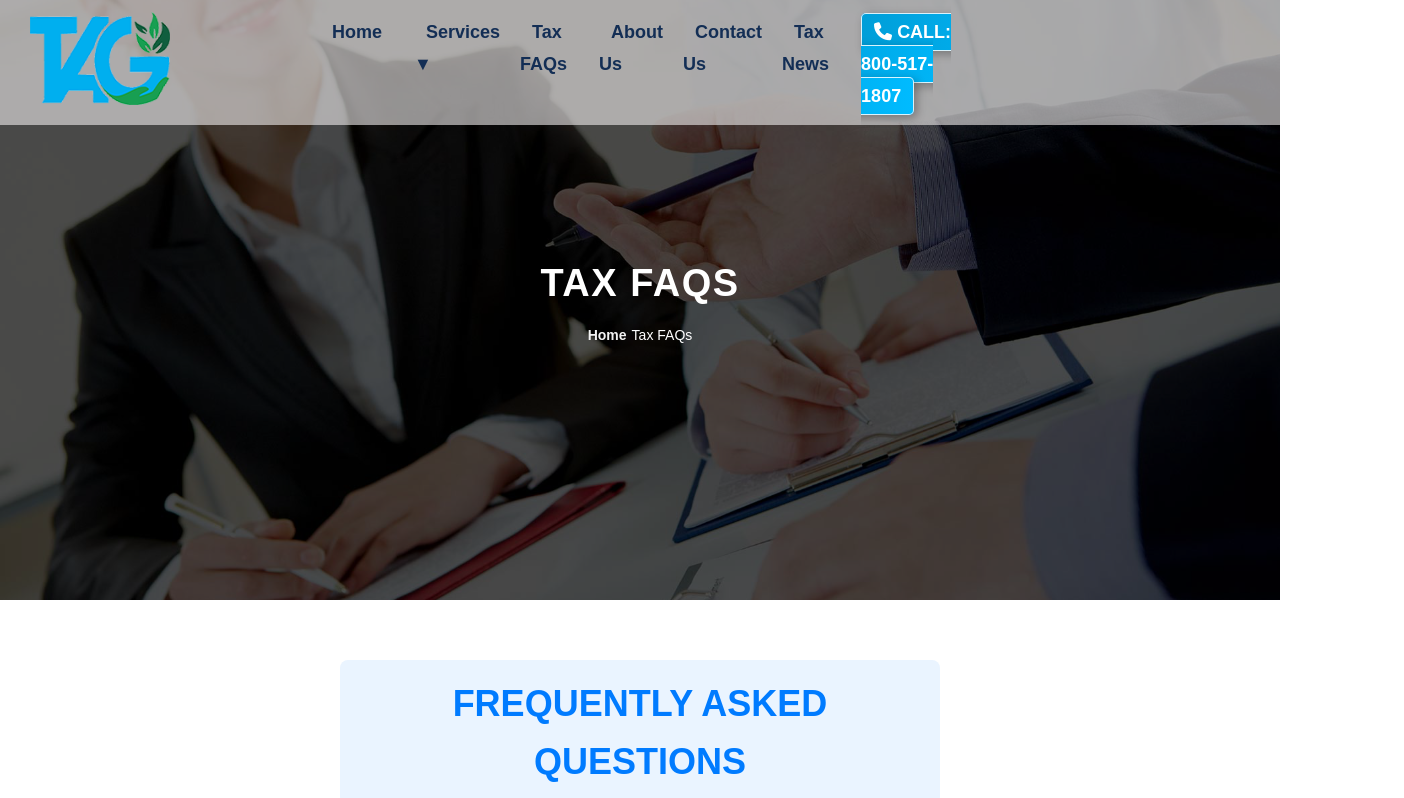
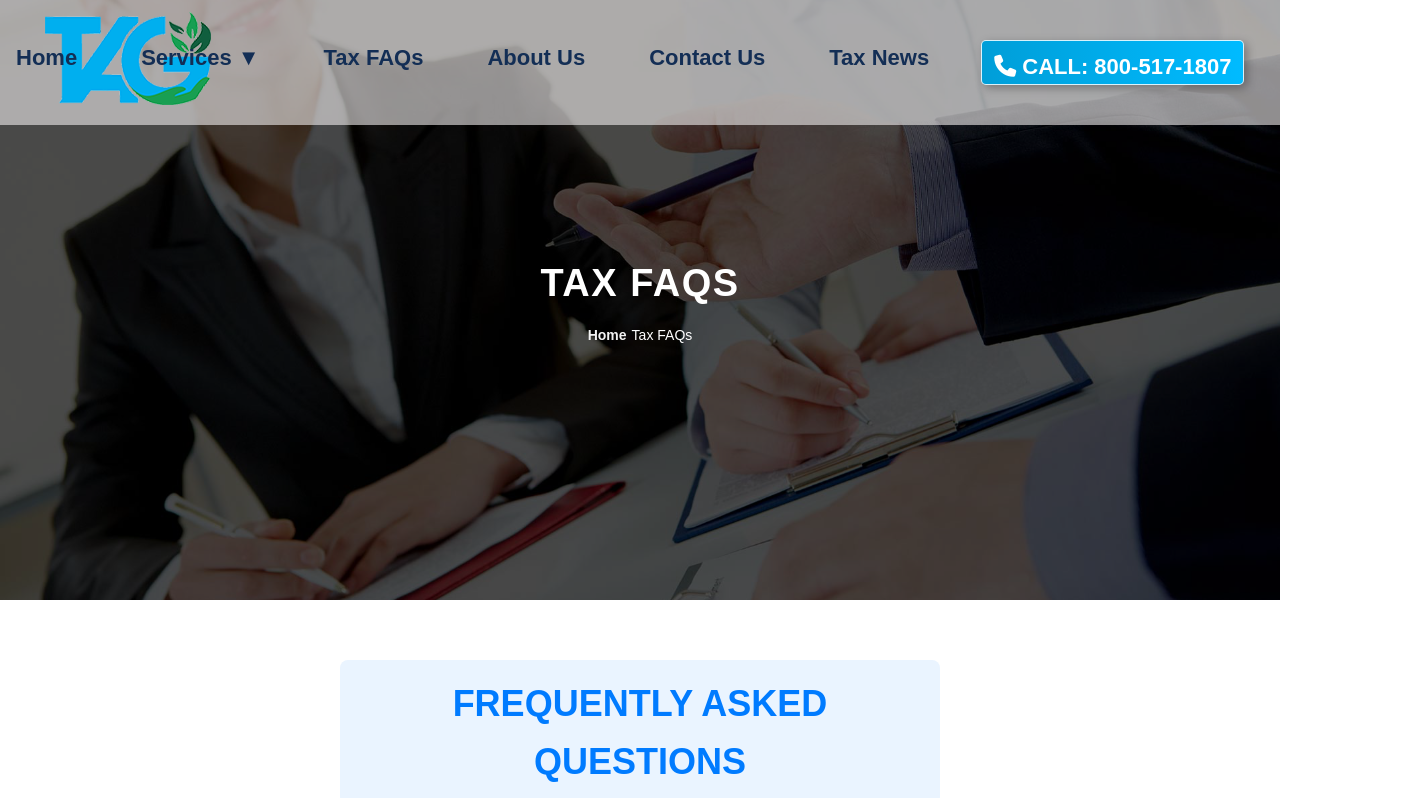
Before and after one commit to mickeygray/taxadvocategroup, a React (Create React App) app in the folder client/: page /tax-faqs in a window 1280 px wide. Shown: the top 798 px of the page, 1404 px wide, since content can reach past the window. Built offline with nearby package versions, Linux system fonts and the light colour scheme.

Commit message:
nav logo fix

```diff
--- a/client/public/index.html
+++ b/client/public/index.html
@@ -11,7 +11,7 @@
     />
     <meta
       name="keywords"
-      content="Amity Tax, Amity One Tax, Tax Relief Services, IRS Tax Help, Tax Resolution, Tax Preparation, Offer in Compromise, Wage Garnishment Relief"
+      content="Tax Advocate, Tax Group, Tax Relief Services, IRS Tax Help, Tax Resolution, Tax Preparation, Offer in Compromise, Wage Garnishment Relief"
     />
     <meta name="author" content="Tax Advocate Group" />
     <meta name="robots" content="index, follow" />
@@ -45,10 +45,10 @@
       content="Struggling with IRS debt? Tax Advocate Group provides expert guidance, relief solutions, and financial support for individuals and businesses alike."
     />
     <meta name="twitter:image" content="%PUBLIC_URL%/images/twitter-card.png" />
-    <meta name="twitter:site" content="@AmityTaxGroup" />
+    <meta name="twitter:site" content="@taxadvocategroup" />
 
     <!-- Canonical Tag -->
-    <link rel="canonical" href="https://www.amitytaxgroup.com" />
+    <link rel="canonical" href="https://www.taxadvocategroup.com" />
 
     <!-- Structured Data (JSON-LD) for SEO -->
     <script type="application/ld+json">
@@ -56,8 +56,8 @@
         "@context": "https://schema.org",
         "@type": "LocalBusiness",
         "name": "Tax Advocate Group",
-        "url": "https://www.amitytaxgroup.com",
-        "logo": "https://www.amitytaxgroup.com/images/logo.png",
+        "url": "https://www.taxadvocategroup.com",
+        "logo": "https://www.taxadvocategroup.com/images/logo-wynn-final.png",
 
         "contactPoint": {
           "@type": "ContactPoint",
--- a/client/src/App.css
+++ b/client/src/App.css
@@ -154,7 +154,7 @@ body {
 }
 
 .testimonial-card {
-  background: #fff;
+  background: #999;
   padding: 20px;
   border-radius: 8px;
   box-shadow: 0 4px 8px rgba(0, 0, 0, 0.1);
@@ -163,7 +163,6 @@ body {
 
 .testimonial-card p {
   font-size: 16px;
-
   color: #555;
 }
 
@@ -241,15 +240,16 @@ body {
 /* Desktop Navigation */
 .nav-menu {
   display: flex;
+  width: 1400px;
   position: absolute;
-  left: 50%;
+  left: 55%;
   transform: translateX(-50%);
 }
 
 .nav-list {
   list-style: none;
   display: flex;
-  gap: 20px;
+  gap: 40px;
 }
 
 .nav-list li {
@@ -259,7 +259,7 @@ body {
 .nav-list a {
   text-decoration: none;
   color: #132e55;
-  font-size: 18px !important;
+  font-size: 22px !important;
   padding: 8px 12px;
   transition: color 0.3s ease-in-out;
 }
@@ -302,6 +302,11 @@ body {
   color: #0073e6 !important;
 }
 
+.nav-phone a {
+  display: block;
+  height: 45px;
+}
+
 .dropdown:hover .dropdown-menu {
   display: block;
 }
@@ -330,7 +335,7 @@ body {
 
 .logo-slogan-row {
   display: flex;
-
+  margin-left: 15px;
   align-items: center;
   gap: 5px;
   /* Adjust spacing between logo and text */
--- a/client/src/components/Navbar.js
+++ b/client/src/components/Navbar.js
@@ -31,8 +31,6 @@ const Navbar = () => {
           <img
             src="/images/tax-advocate-group-logo-small.png"
             alt="Tax Advocate Group Logo"
-            width="140"
-            height="93"
           />
         </a>
       </div>
```
